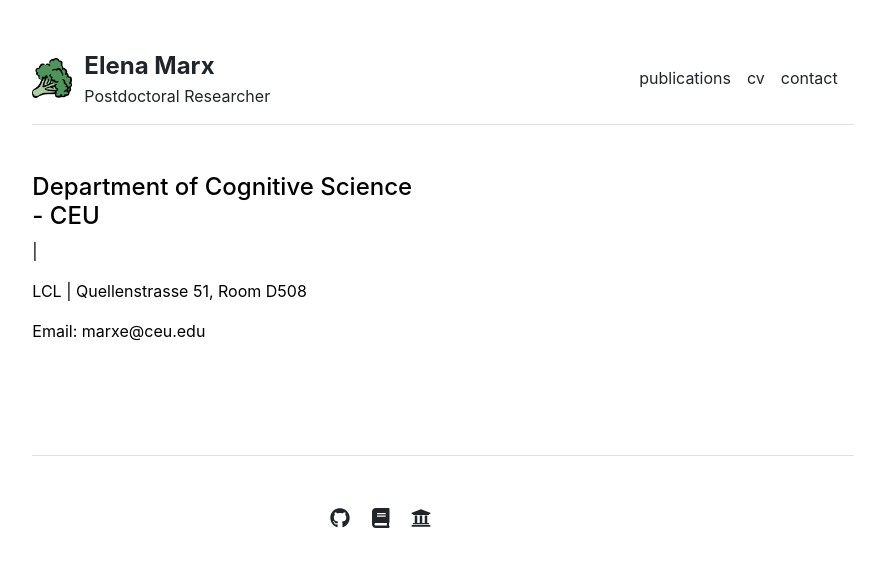
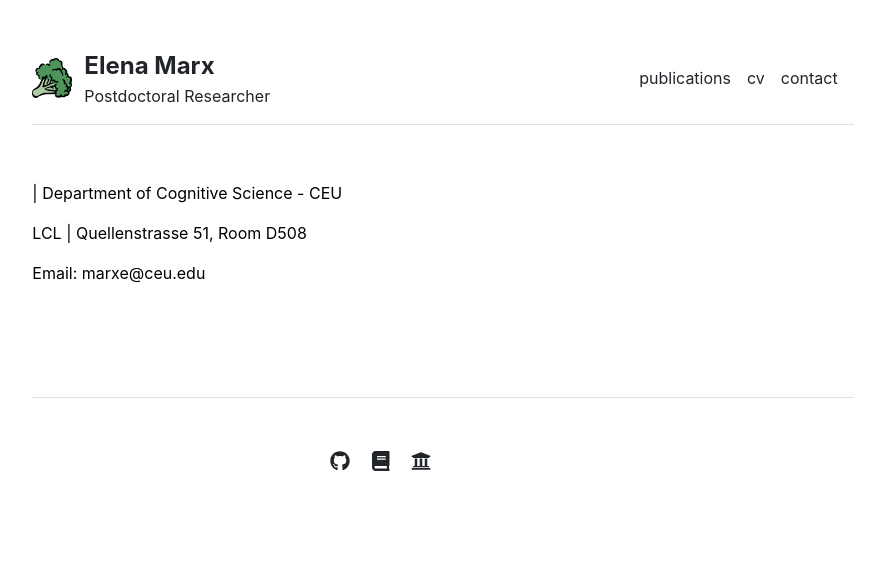
Before and after one commit to elena-marx/elena-marx.github.io, a Jekyll site: the page built from contact.md, in a window 1280 px wide. Shown: the top 567 px of the page, without its empty margins (197-1066 px from the left). Built offline with Jekyll 4.4.1, drawn with Linux system fonts in a browser that asks for light colours.

```diff
--- a/_data/settings.yml
+++ b/_data/settings.yml
@@ -17,7 +17,7 @@ menu:
 
 social:
   - {icon: 'github', style: 'fab', link: 'https://github.com/elena-marx'}
-  - {icon: 'book', style: 'fas', link: 'YOUR_GOOGLE_SCHOLAR_URL'}
+  - {icon: 'book', style: 'fas', link: 'https://scholar.google.com/citations?user=ORWaqFEAAAAJ&hl=de&oi=ao'}
   - {icon: 'university', style: 'fas', link: 'https://lcl.ceu.edu'}
 
 #- {icon: 'github', link: 'https://github.com/elena-marx'}
@@ -26,5 +26,5 @@ social:
 #- {icon: 'linkedin', link: 'https://linkedin.com/in/lenpaul'}
 
 contacts:
-- {name: 'Department of Cognitive Science - CEU', institution: 'LCL',institution_address: 'Quellenstrasse 51, Room D508', email: 'marxe@ceu.edu'}
+- {department: 'Department of Cognitive Science - CEU', institution: 'LCL',institution_address: 'Quellenstrasse 51, Room D508', email: 'marxe@ceu.edu'}
 #image: 'assets/img/contact.jpg'}
```
